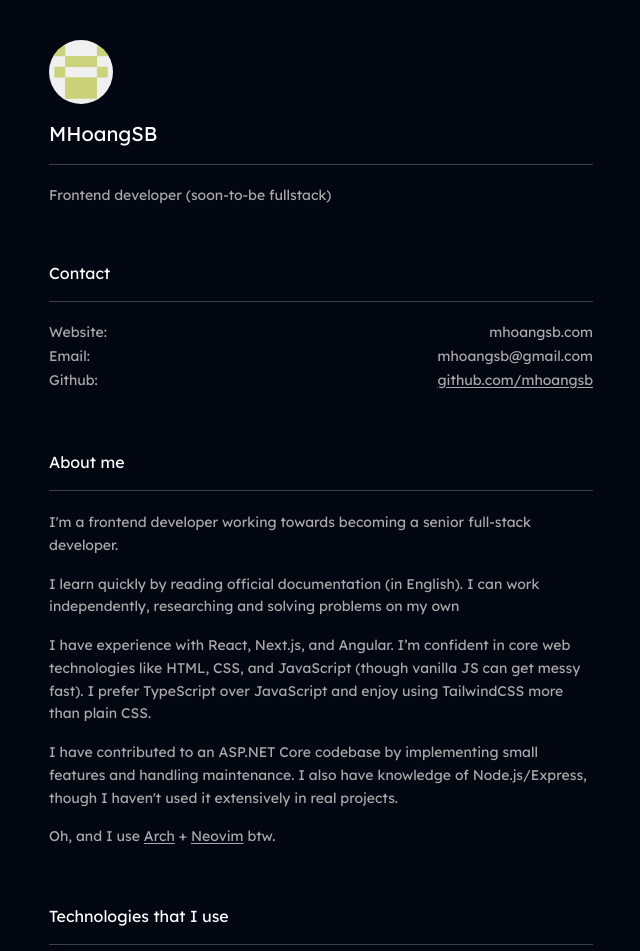
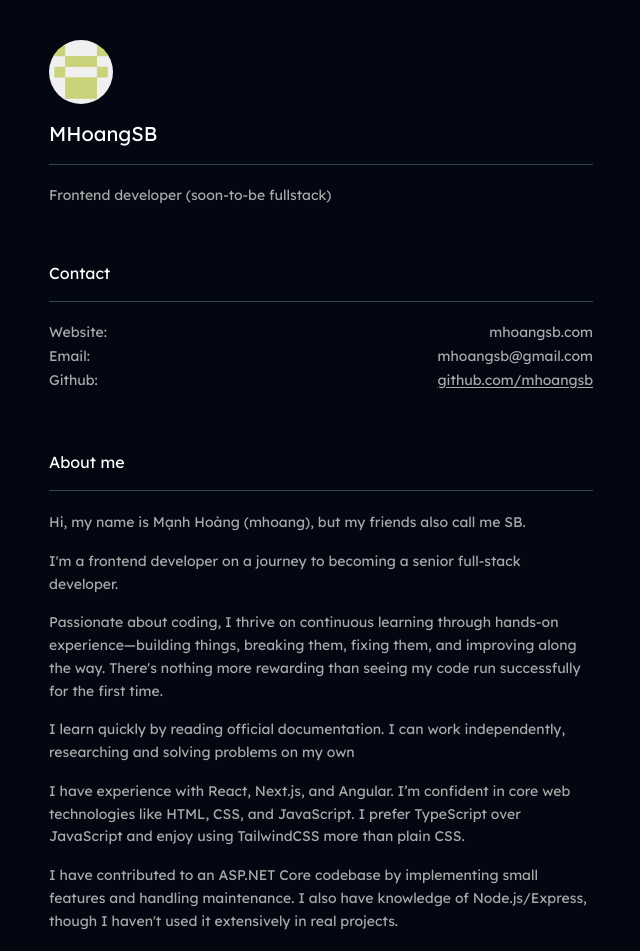
Before and after one commit to mhoangsb/mhoangsb-com, a Next.js app: page / in a window 1280 px wide. Shown: the top 951 px of the page, without its empty margins (319-959 px from the left). Built offline with nearby package versions, Linux system fonts and the light colour scheme.

Commit message:
fix: change About me section content in HomePage

```diff
--- a/src/app/page.tsx
+++ b/src/app/page.tsx
@@ -137,17 +137,27 @@ export default function HomePage() {
         <div className="mb-5 mt-4 h-[1px] bg-gray-700"></div>
         <p className="mt-4 text-sm leading-relaxed">
           {
-            "I'm a frontend developer working towards becoming a senior full-stack developer."
+            "Hi, my name is Mạnh Hoàng (mhoang), but my friends also call me SB."
           }
         </p>
         <p className="mt-4 text-sm leading-relaxed">
           {
-            "I learn quickly by reading official documentation (in English). I can work independently, researching and solving problems on my own"
+            "I'm a frontend developer on a journey to becoming a senior full-stack developer."
           }
         </p>
         <p className="mt-4 text-sm leading-relaxed">
           {
-            "I have experience with React, Next.js, and Angular. I’m confident in core web technologies like HTML, CSS, and JavaScript (though vanilla JS can get messy fast). I prefer TypeScript over JavaScript and enjoy using TailwindCSS more than plain CSS."
+            "Passionate about coding, I thrive on continuous learning through hands-on experience—building things, breaking them, fixing them, and improving along the way. There's nothing more rewarding than seeing my code run successfully for the first time."
+          }
+        </p>
+        <p className="mt-4 text-sm leading-relaxed">
+          {
+            "I learn quickly by reading official documentation. I can work independently, researching and solving problems on my own"
+          }
+        </p>
+        <p className="mt-4 text-sm leading-relaxed">
+          {
+            "I have experience with React, Next.js, and Angular. I’m confident in core web technologies like HTML, CSS, and JavaScript. I prefer TypeScript over JavaScript and enjoy using TailwindCSS more than plain CSS."
           }
         </p>
         <p className="mt-4 text-sm leading-relaxed">
```
